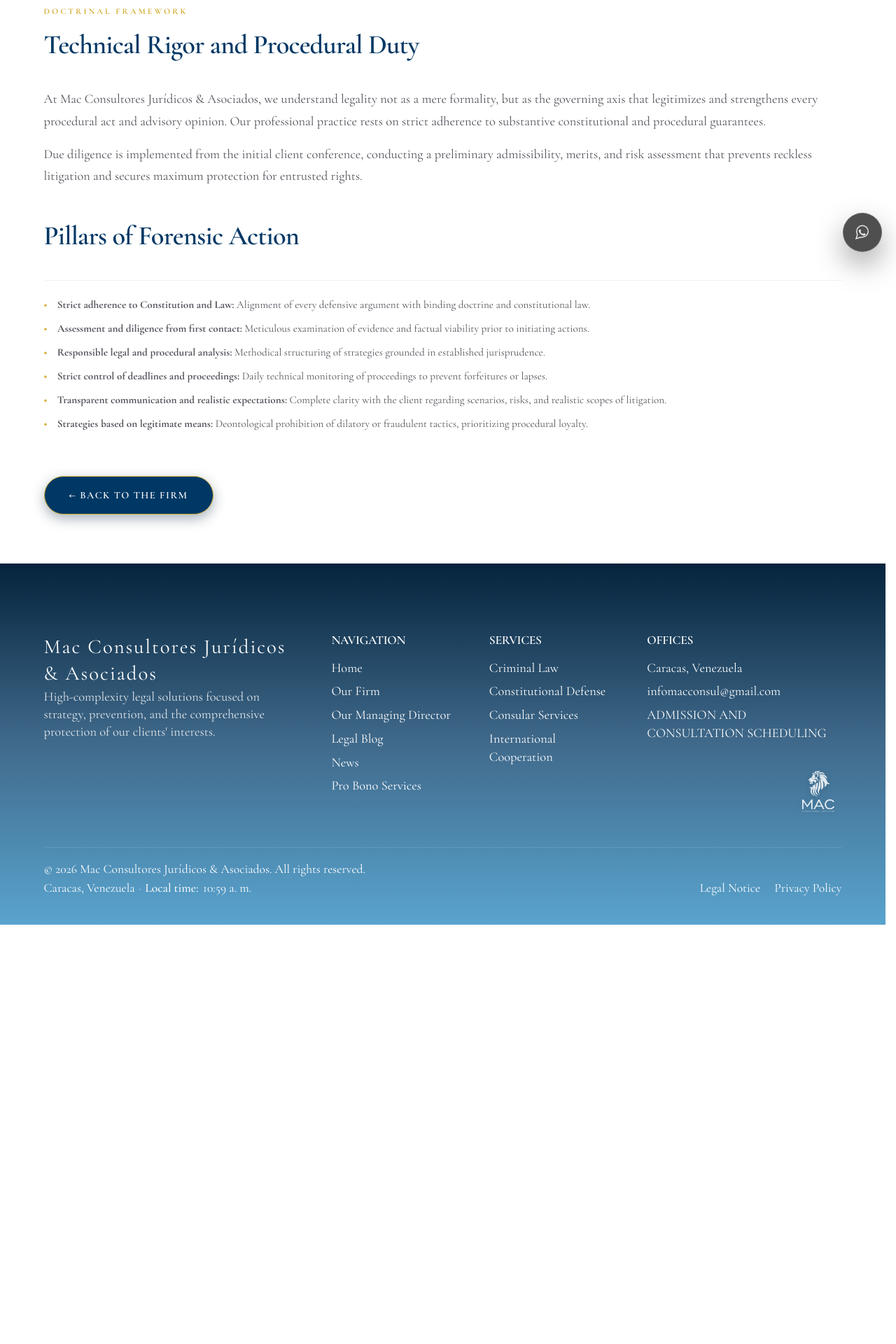
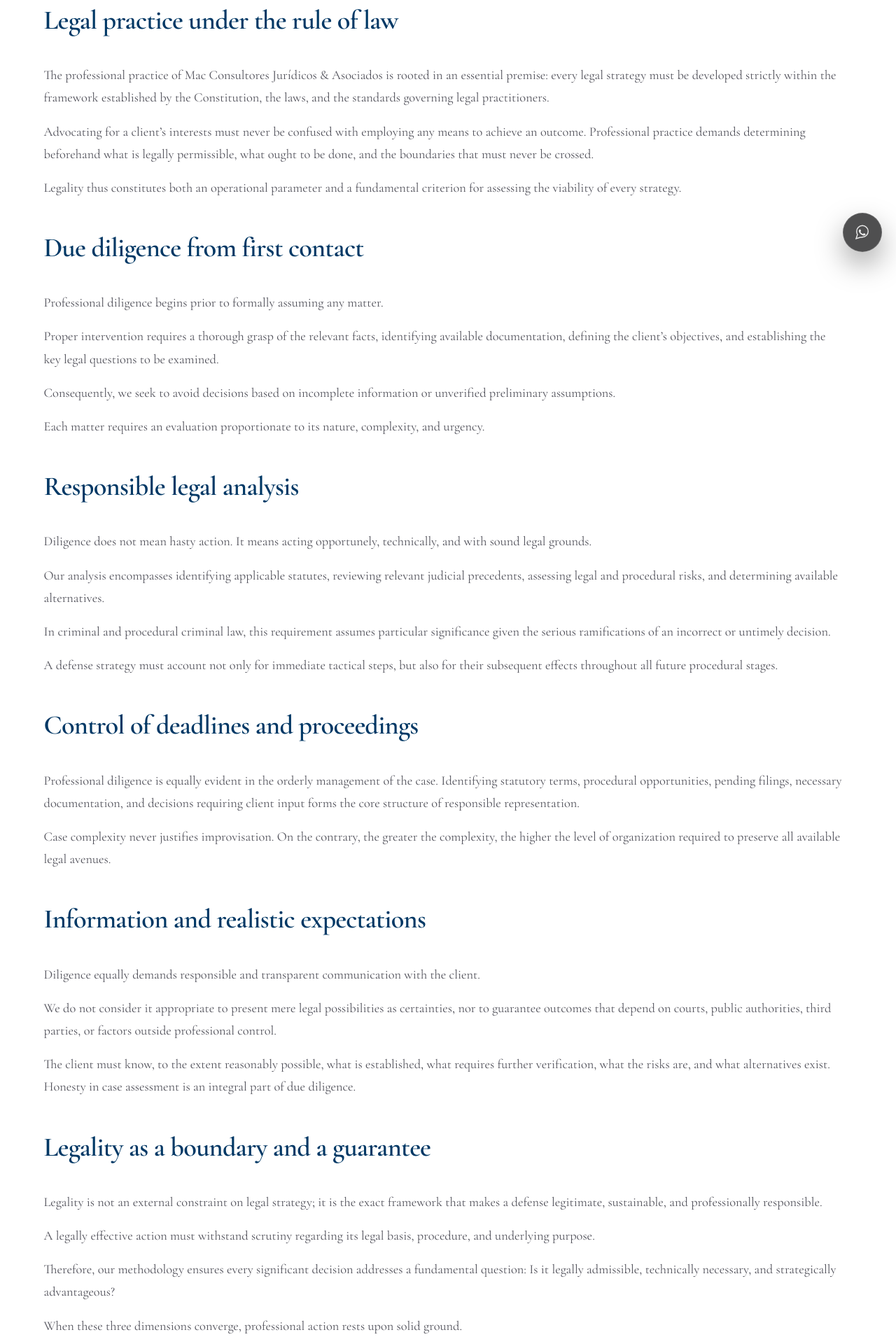
Before and after one commit to mcolina777-cpu/mac-consultores-site-clean, a Next.js app: page /en/about/legalidad-diligencia in a window 1280 px wide. Shown: the part 420-2340 px from the top of the page at 70% size. Before the commit the page ends 1741 px from the top, so only its background shows below. Built offline with nearby package versions, Linux system fonts and the light colour scheme.

Commit message:
feat: incorporar texto doctrinal completo en Legalidad y Diligencia (ES/EN) con estructura oficial de contenedores

```diff
--- a/src/app/[locale]/about/legalidad-diligencia/page.tsx
+++ b/src/app/[locale]/about/legalidad-diligencia/page.tsx
@@ -9,8 +9,8 @@ export async function generateMetadata({ params }: { params: Promise<{ locale: s
     ? 'Legalidad y Diligencia | Mac Consultores Jurídicos & Asociados'
     : 'Legality & Due Diligence | Mac Consultores Jurídicos & Asociados';
   const description = isEs
-    ? 'Principio fundacional: Sometimiento estricto a la Constitución, control riguroso de plazos procesales y evaluación técnica con debida diligencia.'
-    : 'Foundational principle: Strict adherence to the Constitution, rigorous procedural deadline control, and technical due diligence.';
+    ? 'Principio fundacional: El ejercicio jurídico como actuación sometida al Derecho, diligencia desde el primer contacto y análisis jurídico responsable.'
+    : 'Foundational principle: Legal practice under the rule of law, due diligence from first contact, and responsible legal analysis.';
 
   return {
     title,
@@ -46,63 +46,176 @@ export default async function LegalidadDiligenciaPage({ params }: { params: Prom
         </div>
       </header>
 
-      {/* CONTENIDO EDITORIAL ESTRUCTURADO */}
+      {/* CONTENIDO DOCTRINAL COMPLETO */}
       <section className="section-padding-asym">
         <div className="container">
 
-          {/* Bloque 1: Marco Doctrinal */}
+          {/* Bloque 1: El ejercicio jurídico como actuación sometida al Derecho */}
           <div className="content-section mb-3rem">
-            <span className="section-tag">{isEs ? 'MARCO DOCTRINAL' : 'DOCTRINAL FRAMEWORK'}</span>
-            <h2 className="serif section-title mb-1-5rem mt-0-5rem">
-              {isEs ? 'Rigor Técnico y Deber Procesal' : 'Technical Rigor and Procedural Duty'}
+            <h2 className="serif section-title mb-1-5rem">
+              {isEs ? 'El ejercicio jurídico como actuación sometida al Derecho' : 'Legal practice under the rule of law'}
             </h2>
-            <p className="text-left max-w-100 mb-1rem" style={{ lineHeight: 1.7 }}>
+            <p className="text-left max-w-100 mb-1rem" style={{ lineHeight: 1.75 }}>
               {isEs
-                ? 'En Mac Consultores Jurídicos & Asociados concebimos la legalidad no como una mera formalidad, sino como el eje rector que legitima y robustece cada acto procesal y dictamen consultivo. Nuestro ejercicio profesional descansa en la observancia irrestricta de las garantías constitucionales y procesales sustantivas.'
-                : 'At Mac Consultores Jurídicos & Asociados, we understand legality not as a mere formality, but as the governing axis that legitimizes and strengthens every procedural act and advisory opinion. Our professional practice rests on strict adherence to substantive constitutional and procedural guarantees.'}
+                ? 'La actuación profesional de Mac Consultores Jurídicos & Asociados parte de una premisa esencial: toda estrategia jurídica debe desarrollarse dentro del marco establecido por la Constitución, las leyes y las normas que regulan la actuación de los profesionales del Derecho.'
+                : 'The professional practice of Mac Consultores Jurídicos & Asociados is rooted in an essential premise: every legal strategy must be developed strictly within the framework established by the Constitution, the laws, and the standards governing legal practitioners.'}
             </p>
-            <p className="text-left max-w-100 mb-2rem" style={{ lineHeight: 1.7 }}>
+            <p className="text-left max-w-100 mb-1rem" style={{ lineHeight: 1.75 }}>
               {isEs
-                ? 'La debida diligencia se instrumenta desde la primera conferencia con el cliente, implementando un análisis previo de admisibilidad, procedencia y riesgo que evita litigios temerarios y asegura la máxima protección de los derechos encomendados.'
-                : 'Due diligence is implemented from the initial client conference, conducting a preliminary admissibility, merits, and risk assessment that prevents reckless litigation and secures maximum protection for entrusted rights.'}
+                ? 'La defensa de los intereses del cliente no puede confundirse con la utilización de cualquier medio para alcanzar un resultado. El ejercicio profesional exige determinar previamente qué puede hacerse jurídicamente, qué debe hacerse y cuáles son los límites que no pueden ser traspasados.'
+                : 'Advocating for a client’s interests must never be confused with employing any means to achieve an outcome. Professional practice demands determining beforehand what is legally permissible, what ought to be done, and the boundaries that must never be crossed.'}
+            </p>
+            <p className="text-left max-w-100 mb-1rem" style={{ lineHeight: 1.75 }}>
+              {isEs
+                ? 'La legalidad constituye, por tanto, un parámetro de actuación y, al mismo tiempo, un criterio para evaluar la viabilidad de cada estrategia.'
+                : 'Legality thus constitutes both an operational parameter and a fundamental criterion for assessing the viability of every strategy.'}
             </p>
           </div>
 
-          {/* Bloque 2: Pilares de Actuación Forense */}
+          {/* Bloque 2: Diligencia desde el primer contacto */}
+          <div className="content-section mb-3rem">
+            <h2 className="serif section-title mb-1-5rem">
+              {isEs ? 'Diligencia desde el primer contacto' : 'Due diligence from first contact'}
+            </h2>
+            <p className="text-left max-w-100 mb-1rem" style={{ lineHeight: 1.75 }}>
+              {isEs
+                ? 'La diligencia profesional comienza antes de asumir formalmente un asunto.'
+                : 'Professional diligence begins prior to formally assuming any matter.'}
+            </p>
+            <p className="text-left max-w-100 mb-1rem" style={{ lineHeight: 1.75 }}>
+              {isEs
+                ? 'Una adecuada intervención requiere conocer suficientemente los hechos relevantes, identificar la documentación disponible, determinar los objetivos del cliente y establecer cuáles son las cuestiones jurídicas que deben ser examinadas.'
+                : 'Proper intervention requires a thorough grasp of the relevant facts, identifying available documentation, defining the client’s objectives, and establishing the key legal questions to be examined.'}
+            </p>
+            <p className="text-left max-w-100 mb-1rem" style={{ lineHeight: 1.75 }}>
+              {isEs
+                ? 'Por ello, procuramos evitar decisiones sustentadas en información incompleta o en apreciaciones preliminares que todavía no hayan sido verificadas.'
+                : 'Consequently, we seek to avoid decisions based on incomplete information or unverified preliminary assumptions.'}
+            </p>
+            <p className="text-left max-w-100 mb-1rem" style={{ lineHeight: 1.75 }}>
+              {isEs
+                ? 'Cada asunto exige una evaluación proporcional a su naturaleza, complejidad y urgencia.'
+                : 'Each matter requires an evaluation proportionate to its nature, complexity, and urgency.'}
+            </p>
+          </div>
+
+          {/* Bloque 3: Análisis jurídico responsable */}
+          <div className="content-section mb-3rem">
+            <h2 className="serif section-title mb-1-5rem">
+              {isEs ? 'Análisis jurídico responsable' : 'Responsible legal analysis'}
+            </h2>
+            <p className="text-left max-w-100 mb-1rem" style={{ lineHeight: 1.75 }}>
+              {isEs
+                ? 'La diligencia no significa actuar apresuradamente. Significa actuar oportunamente, técnicamente y con fundamento.'
+                : 'Diligence does not mean hasty action. It means acting opportunely, technically, and with sound legal grounds.'}
+            </p>
+            <p className="text-left max-w-100 mb-1rem" style={{ lineHeight: 1.75 }}>
+              {isEs
+                ? 'El análisis comprende la identificación de las normas aplicables, la revisión de antecedentes jurisprudenciales cuando resulten pertinentes, la valoración de los riesgos jurídicos y procesales y la determinación de las alternativas disponibles.'
+                : 'Our analysis encompasses identifying applicable statutes, reviewing relevant judicial precedents, assessing legal and procedural risks, and determining available alternatives.'}
+            </p>
+            <p className="text-left max-w-100 mb-1rem" style={{ lineHeight: 1.75 }}>
+              {isEs
+                ? 'En materia penal y procesal penal, esta exigencia adquiere especial importancia debido a las consecuencias que pueden derivarse de una decisión incorrecta o inoportuna.'
+                : 'In criminal and procedural criminal law, this requirement assumes particular significance given the serious ramifications of an incorrect or untimely decision.'}
+            </p>
+            <p className="text-left max-w-100 mb-1rem" style={{ lineHeight: 1.75 }}>
+              {isEs
+                ? 'Una estrategia defensiva debe considerar no solamente la actuación inmediata, sino también sus posibles efectos sobre las etapas posteriores del procedimiento.'
+                : 'A defense strategy must account not only for immediate tactical steps, but also for their subsequent effects throughout all future procedural stages.'}
+            </p>
+          </div>
+
+          {/* Bloque 4: Control de plazos y actuaciones */}
+          <div className="content-section mb-3rem">
+            <h2 className="serif section-title mb-1-5rem">
+              {isEs ? 'Control de plazos y actuaciones' : 'Control of deadlines and proceedings'}
+            </h2>
+            <p className="text-left max-w-100 mb-1rem" style={{ lineHeight: 1.75 }}>
+              {isEs
+                ? 'La diligencia profesional también se manifiesta en la gestión ordenada del asunto. La identificación de términos, oportunidades procesales, actuaciones pendientes, documentos necesarios y decisiones que requieren intervención del cliente forma parte de la estructura básica de una representación responsable.'
+                : 'Professional diligence is equally evident in the orderly management of the case. Identifying statutory terms, procedural opportunities, pending filings, necessary documentation, and decisions requiring client input forms the core structure of responsible representation.'}
+            </p>
+            <p className="text-left max-w-100 mb-1rem" style={{ lineHeight: 1.75 }}>
+              {isEs
+                ? 'La complejidad de un caso no justifica la improvisación. Por el contrario, cuanto mayor sea su complejidad, mayor debe ser el nivel de organización requerido para preservar las oportunidades jurídicas disponibles.'
+                : 'Case complexity never justifies improvisation. On the contrary, the greater the complexity, the higher the level of organization required to preserve all available legal avenues.'}
+            </p>
+          </div>
+
+          {/* Bloque 5: Información y expectativas */}
+          <div className="content-section mb-3rem">
+            <h2 className="serif section-title mb-1-5rem">
+              {isEs ? 'Información y expectativas' : 'Information and realistic expectations'}
+            </h2>
+            <p className="text-left max-w-100 mb-1rem" style={{ lineHeight: 1.75 }}>
+              {isEs
+                ? 'La diligencia comprende igualmente una comunicación responsable con el cliente.'
+                : 'Diligence equally demands responsible and transparent communication with the client.'}
+            </p>
+            <p className="text-left max-w-100 mb-1rem" style={{ lineHeight: 1.75 }}>
+              {isEs
+                ? 'No consideramos adecuado presentar como certeza aquello que jurídicamente constituye una posibilidad, ni garantizar resultados que dependen de decisiones de autoridades, tribunales, terceros o circunstancias ajenas al control profesional.'
+                : 'We do not consider it appropriate to present mere legal possibilities as certainties, nor to guarantee outcomes that depend on courts, public authorities, third parties, or factors outside professional control.'}
+            </p>
+            <p className="text-left max-w-100 mb-1rem" style={{ lineHeight: 1.75 }}>
+              {isEs
+                ? 'El cliente debe conocer, dentro de lo razonablemente posible, qué se sabe, qué debe verificarse, cuáles son los riesgos y qué alternativas existen. La honestidad en la evaluación del caso forma parte de la diligencia.'
+                : 'The client must know, to the extent reasonably possible, what is established, what requires further verification, what the risks are, and what alternatives exist. Honesty in case assessment is an integral part of due diligence.'}
+            </p>
+          </div>
+
+          {/* Bloque 6: Legalidad como límite y como garantía */}
+          <div className="content-section mb-3rem">
+            <h2 className="serif section-title mb-1-5rem">
+              {isEs ? 'Legalidad como límite y como garantía' : 'Legality as a boundary and a guarantee'}
+            </h2>
+            <p className="text-left max-w-100 mb-1rem" style={{ lineHeight: 1.75 }}>
+              {isEs
+                ? 'La legalidad no constituye una restricción externa a la estrategia jurídica. Es precisamente el marco que permite construir una defensa legítima, sostenible y profesionalmente responsable.'
+                : 'Legality is not an external constraint on legal strategy; it is the exact framework that makes a defense legitimate, sustainable, and professionally responsible.'}
+            </p>
+            <p className="text-left max-w-100 mb-1rem" style={{ lineHeight: 1.75 }}>
+              {isEs
+                ? 'Una actuación jurídicamente eficaz debe poder resistir el análisis de su fundamento, procedimiento y finalidad.'
+                : 'A legally effective action must withstand scrutiny regarding its legal basis, procedure, and underlying purpose.'}
+            </p>
+            <p className="text-left max-w-100 mb-1rem" style={{ lineHeight: 1.75 }}>
+              {isEs
+                ? 'Por ello, nuestra metodología procura que cada decisión relevante responda a una pregunta fundamental: ¿Es jurídicamente admisible, técnicamente necesaria y estratégicamente conveniente?'
+                : 'Therefore, our methodology ensures every significant decision addresses a fundamental question: Is it legally admissible, technically necessary, and strategically advantageous?'}
+            </p>
+            <p className="text-left max-w-100 mb-1rem" style={{ lineHeight: 1.75 }}>
+              {isEs
+                ? 'Cuando estas tres dimensiones coinciden, la actuación profesional adquiere una base sólida.'
+                : 'When these three dimensions converge, professional action rests upon solid ground.'}
+            </p>
+          </div>
+
+          {/* Bloque 7: Un compromiso permanente */}
           <div className="content-section mb-4rem">
             <h2 className="serif section-title mb-1-5rem">
-              {isEs ? 'Pilares de Actuación Forense' : 'Pillars of Forensic Action'}
+              {isEs ? 'Un compromiso permanente' : 'An enduring commitment'}
             </h2>
-            <ul className="service-list">
-              <li>
-                <strong>{isEs ? 'Sometimiento estricto a la Constitución y la Ley: ' : 'Strict adherence to Constitution and Law: '}</strong>
-                {isEs ? 'Alineación de cada tesis defensiva con la doctrina vinculante y el bloque de constitucionalidad.' : 'Alignment of every defensive argument with binding doctrine and constitutional law.'}
-              </li>
-              <li>
-                <strong>{isEs ? 'Evaluación y diligencia desde el primer contacto: ' : 'Assessment and diligence from first contact: '}</strong>
-                {isEs ? 'Estudio minucioso de elementos probatorios y viabilidad fáctica antes de ejercer acciones.' : 'Meticulous examination of evidence and factual viability prior to initiating actions.'}
-              </li>
-              <li>
-                <strong>{isEs ? 'Análisis jurídico y procesal responsable: ' : 'Responsible legal and procedural analysis: '}</strong>
-                {isEs ? 'Estructuración metódica de estrategias basadas en precedentes jurisprudenciales consolidados.' : 'Methodical structuring of strategies grounded in established jurisprudence.'}
-              </li>
-              <li>
-                <strong>{isEs ? 'Control riguroso de plazos y términos: ' : 'Strict control of deadlines and proceedings: '}</strong>
-                {isEs ? 'Supervisión técnica diaria del decurso procesal para precaver caducidades o preclusiones.' : 'Daily technical monitoring of proceedings to prevent forfeitures or lapses.'}
-              </li>
-              <li>
-                <strong>{isEs ? 'Comunicación transparente y expectativas reales: ' : 'Transparent communication and realistic expectations: '}</strong>
-                {isEs ? 'Claridad absoluta frente al cliente sobre escenarios, riesgos y alcances reales del litigio.' : 'Complete clarity with the client regarding scenarios, risks, and realistic scopes of litigation.'}
-              </li>
-              <li>
-                <strong>{isEs ? 'Estrategias fundadas en la legitimidad de los medios: ' : 'Strategies based on legitimate means: '}</strong>
-                {isEs ? 'Prohibición deontológica de tácticas dilatorias o fraudulentas, primando la lealtad procesal.' : 'Deontological prohibition of dilatory or fraudulent tactics, prioritizing procedural loyalty.'}
-              </li>
-            </ul>
+            <p className="text-left max-w-100 mb-1rem" style={{ lineHeight: 1.75 }}>
+              {isEs
+                ? 'Legalidad y diligencia no son declaraciones abstractas. Se expresan en la forma de estudiar un expediente, analizar una prueba, revisar un documento, preparar una actuación procesal, evaluar un riesgo o recomendar al cliente una determinada alternativa.'
+                : 'Legality and diligence are not abstract declarations. They are expressed in how we study a case file, examine evidence, review documentation, prepare procedural filings, assess risk, or counsel a client on a specific course of action.'}
+            </p>
+            <p className="text-left max-w-100 mb-1rem" style={{ lineHeight: 1.75 }}>
+              {isEs
+                ? 'Nuestro compromiso consiste en desarrollar cada asunto con rigor jurídico, atención profesional y respeto por los límites que impone el ordenamiento jurídico.'
+                : 'Our commitment consists in handling every matter with legal rigor, professional attentiveness, and strict respect for the boundaries imposed by the legal system.'}
+            </p>
+            <p className="text-left max-w-100 mb-2rem" style={{ lineHeight: 1.75 }}>
+              {isEs
+                ? 'Porque una estrategia verdaderamente profesional no se mide únicamente por el resultado que pretende alcanzar, sino también por la forma jurídicamente legítima en que procura alcanzarlo.'
+                : 'Because a truly professional strategy is measured not merely by the intended result, but also by the legally legitimate means through which it strives to achieve it.'}
+            </p>
           </div>
 
           {/* Botón de retorno */}
-          <div>
+          <div className="mb-2rem">
             <Link href={getRoute(locale, 'about')} className="btn btn-primary">
               {isEs ? '← VOLVER A LA FIRMA' : '← BACK TO THE FIRM'}
             </Link>
```
